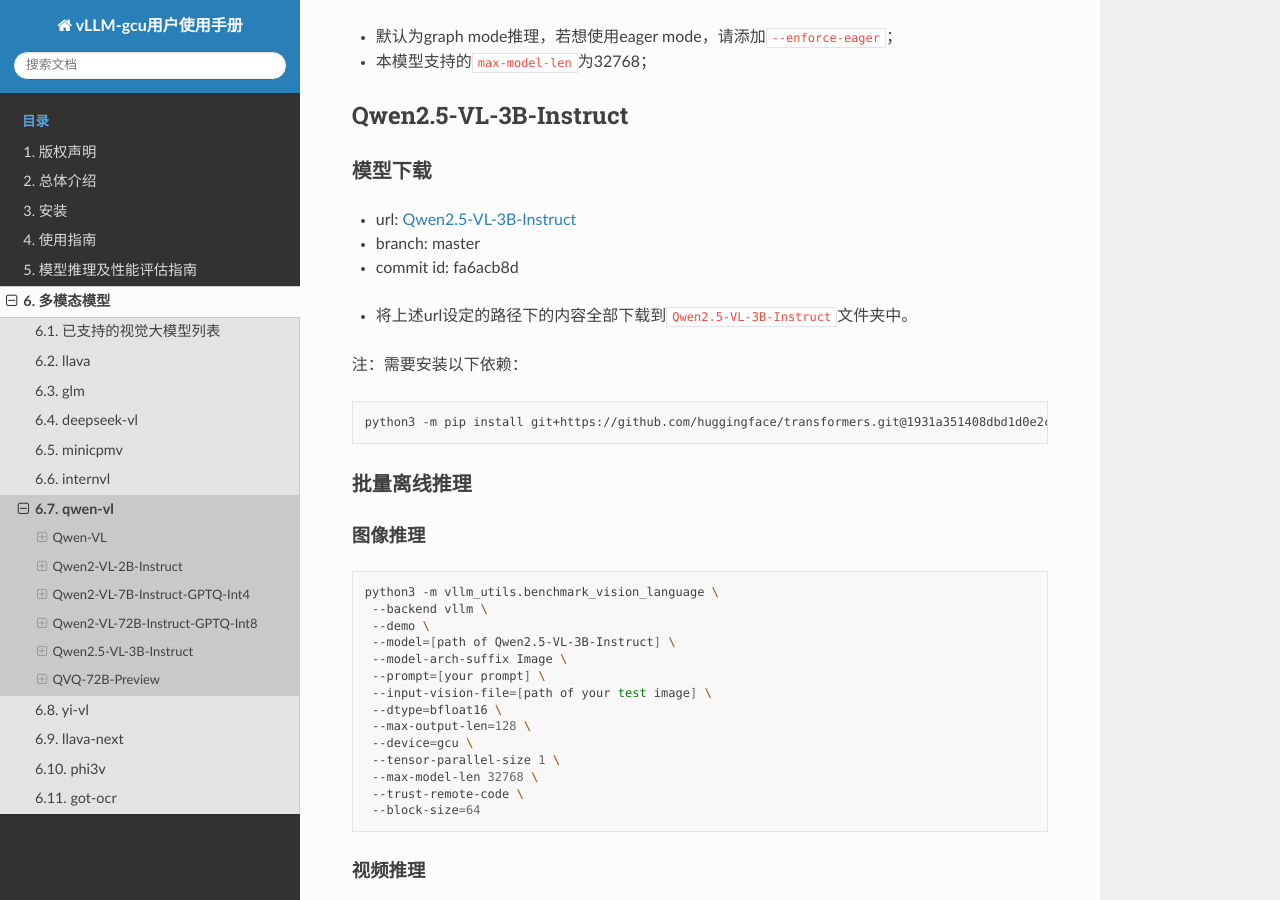
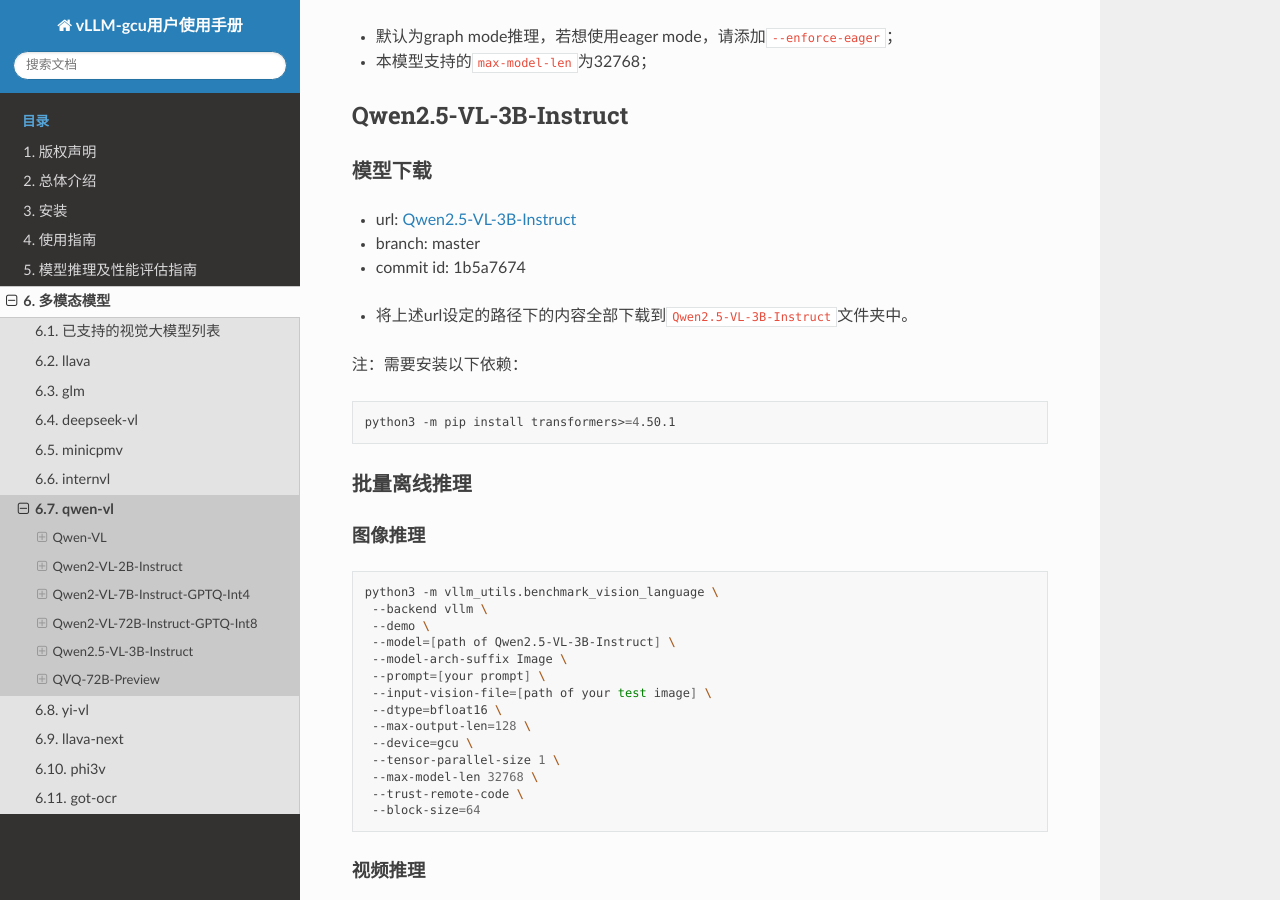
Before and after one commit to EnflameTechnology/vllm-gcu, a Sphinx documentation site: the page built from docs_gcu/content/source/VLMs/qwen-vl.md, in a window 1280 px wide and 900 px high, scrolled down 6184 px. Built offline with Sphinx 7.4.7 and the Read the Docs theme 3.1.0, drawn with Linux system fonts in a browser that asks for light colours; pages that are not in the unit, such as notebooks, are missing from menus.

Commit message:
[Feature](TR-58464) vllm: Remove Qwen2.5-VL model's dependency on fixed transformers versions
Root Cause:
        Qwen2.5-VL dependency on fixed transformers
Solution:
        update code
Test:
        done
Impact area:
        Qwen2.5-VL
Fix status:
        N/A

Signed-off-by: sp.yancong.liu <sp.yancong.liu@enflame-tech.com>
Change-Id: Ibfd9079362f13271ef8e501d168b40291cf2c70d

````diff
--- a/docs_gcu/content/source/VLMs/qwen-vl.md
+++ b/docs_gcu/content/source/VLMs/qwen-vl.md
@@ -285,14 +285,14 @@
 #### 模型下载
 * url: [Qwen2.5-VL-3B-Instruct](https://www.modelscope.cn/models/Qwen/Qwen2.5-VL-3B-Instruct/files)
 * branch: master
-* commit id: fa6acb8d
+* commit id: 1b5a7674
 
 - 将上述url设定的路径下的内容全部下载到`Qwen2.5-VL-3B-Instruct`文件夹中。
 
 注：需要安装以下依赖：
 
 ```shell
-python3 -m pip install git+https://github.com/huggingface/transformers.git@1931a351408dbd1d0e2c4d6d7ee0eb5e8807d7bf
+python3 -m pip install transformers>=4.50.1
 ```
 
 #### 批量离线推理
````
Also changed, not shown: 1 other file.
